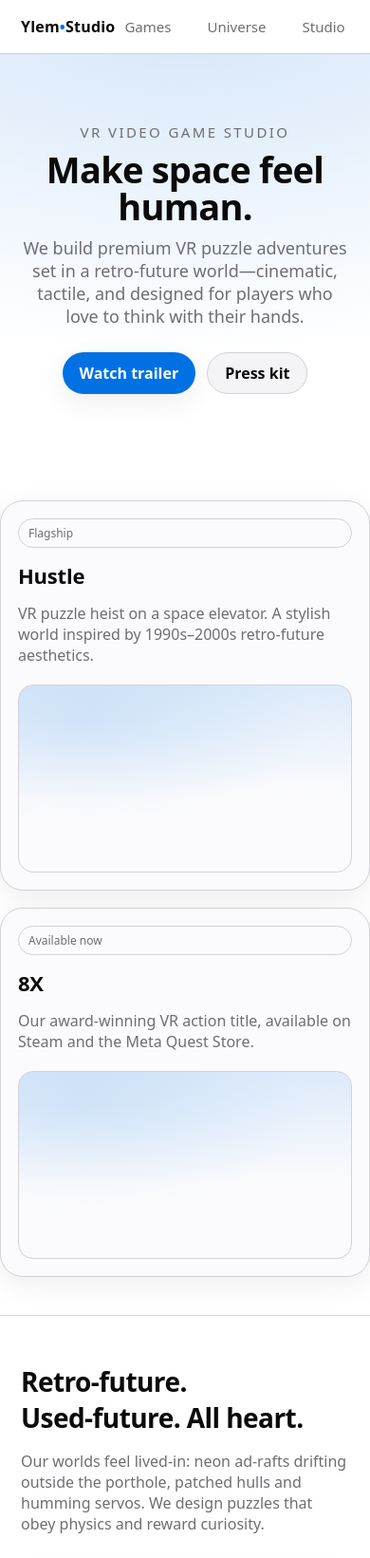
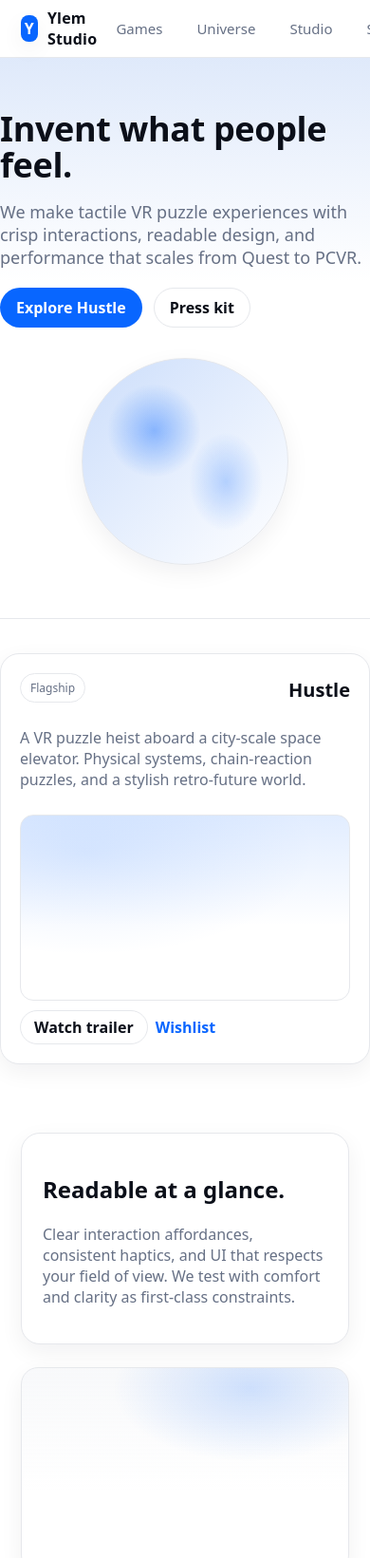
Before and after one commit to lch9527/YlemWebSide, a plain HTML site: page index.html in a window 390 px wide. Shown: the top 1641 px of the page at 95% size. Drawn offline with Linux system fonts and the light colour scheme.

Commit message:
Update new templated

```diff
--- a/index.html
+++ b/index.html
@@ -4,15 +4,18 @@
     <meta charset="utf-8" />
     <meta name="viewport" content="width=device-width, initial-scale=1" />
     <title>Ylem Studio — VR Games</title>
-    <meta name="description" content="Ylem Studio is a VR video game company crafting cinematic, highly tactile puzzle adventures in a retro‑future universe." />
+    <meta name="description" content="Ylem Studio crafts premium VR puzzle adventures in a retro‑future universe." />
     <link rel="preconnect" href="https://fonts.gstatic.com" crossorigin>
     <link rel="stylesheet" href="styles.css">
   </head>
   <body>
-    <!-- Nav -->
-    <header class="nav">
+    <!-- Top Bar -->
+    <header class="nav" role="banner">
       <div class="container nav-inner">
-        <a class="brand" href="#" aria-label="Ylem Studio home">Ylem<span class="dot">•</span>Studio</a>
+        <a class="brand" href="#" aria-label="Ylem Studio home">
+          <span class="glyph">Y</span>
+          <span class="brand-text">Ylem Studio</span>
+        </a>
         <nav class="menu" aria-label="primary">
           <a href="#games">Games</a>
           <a href="#universe">Universe</a>
@@ -23,97 +26,90 @@
     </header>
 
     <!-- Hero -->
-    <section class="hero">
-      <div class="container">
-        <div class="eyebrow">VR Video Game Studio</div>
-        <h1>Make space feel human.</h1>
-        <p class="lead">We build premium VR puzzle adventures set in a retro‑future world—cinematic, tactile, and designed for players who love to think with their hands.</p>
-        <div class="cta-row">
-          <a class="btn" href="#trailer" aria-label="Watch the Hustle trailer">Watch trailer</a>
-          <a class="btn secondary" href="#press" aria-label="Open the press kit">Press kit</a>
+    <section class="hero meta-hero">
+      <div class="container hero-grid">
+        <div class="hero-copy">
+          <h1>Invent what people feel.</h1>
+          <p class="lead">We make tactile VR puzzle experiences with crisp interactions, readable design, and performance that scales from Quest to PCVR.</p>
+          <div class="cta-row">
+            <a class="btn btn-solid" href="#games">Explore Hustle</a>
+            <a class="btn btn-ghost" href="#press">Press kit</a>
+          </div>
+        </div>
+        <div class="hero-art" aria-hidden="true">
+          <div class="orb"></div>
         </div>
       </div>
     </section>
 
-    <!-- Marquee cards -->
-    <section id="games" class="marquee container">
-      <div class="grid">
-        <article class="card reveal">
-          <span class="chip">Flagship</span>
-          <h3>Hustle</h3>
-          <p>VR puzzle heist on a space elevator. A stylish world inspired by 1990s–2000s retro‑future aesthetics.</p>
+    <!-- Product card(s) -->
+    <section id="games" class="section container">
+      <div class="cards">
+        <article class="card">
+          <div class="card-top">
+            <span class="tag">Flagship</span>
+            <h3>Hustle</h3>
+          </div>
+          <p class="muted">A VR puzzle heist aboard a city‑scale space elevator. Physical systems, chain‑reaction puzzles, and a stylish retro‑future world.</p>
           <div class="thumb" role="img" aria-label="Hustle promo art placeholder"></div>
-        </article>
-        <article class="card reveal">
-          <span class="chip">Available now</span>
-          <h3>8X</h3>
-          <p>Our award‑winning VR action title, available on Steam and the Meta Quest Store.</p>
-          <div class="thumb" role="img" aria-label="8X game art placeholder"></div>
+          <div class="card-actions">
+            <a class="btn btn-ghost-sm" href="#trailer">Watch trailer</a>
+            <a class="btn btn-link" href="#wishlist">Wishlist</a>
+          </div>
         </article>
       </div>
     </section>
 
-    <!-- Feature rows -->
-    <section id="universe" class="feature">
-      <div class="container row">
-        <div class="copy">
-          <h2>Retro‑future. Used‑future. All heart.</h2>
-          <p>Our worlds feel lived‑in: neon ad‑rafts drifting outside the porthole, patched hulls and humming servos. We design puzzles that obey physics and reward curiosity.</p>
+    <!-- Split feature -->
+    <section id="universe" class="section split">
+      <div class="container split-grid">
+        <div class="panel">
+          <h2>Readable at a glance.</h2>
+          <p class="muted">Clear interaction affordances, consistent haptics, and UI that respects your field of view. We test with comfort and clarity as first‑class constraints.</p>
         </div>
-        <div class="mock" aria-hidden="true"></div>
+        <div class="panel mock" aria-hidden="true"></div>
       </div>
     </section>
 
-    <section id="studio" class="feature">
-      <div class="container row">
-        <div class="mock" aria-hidden="true"></div>
-        <div class="copy">
-          <h2>Built by VR obsessives.</h2>
-          <p>Founded by engineers and artists who ship for Meta Quest, SteamVR, and beyond. We obsess over hand feel, performance, and legibility—down to the last shader.</p>
+    <section id="studio" class="section split">
+      <div class="container split-grid">
+        <div class="panel mock" aria-hidden="true"></div>
+        <div class="panel">
+          <h2>Engineering for presence.</h2>
+          <p class="muted">We obsess over frame timing, shader cost, and hand‑feel. Our teams ship to Meta Quest and SteamVR with deterministic performance budgets.</p>
         </div>
       </div>
     </section>
 
     <!-- Footer -->
-    <footer id="support">
+    <footer id="support" class="footer">
       <div class="container foot">
-        <div class="foot-grid">
+        <div class="foot-columns">
           <div>
-            <h4>Ylem Studio</h4>
-            <p>Crafting premium VR titles with tactile puzzle design.</p>
+            <h4 class="foot-h">Ylem Studio</h4>
+            <p class="muted">VR games, built with care.</p>
           </div>
           <div>
-            <h4>Games</h4>
+            <h4 class="foot-h">Links</h4>
             <a href="#games">Hustle</a><br />
-            <a href="#games">8X</a>
-          </div>
-          <div>
-            <h4>Studio</h4>
             <a href="#studio">About</a><br />
             <a href="#press">Press Kit</a>
           </div>
           <div>
-            <h4>Contact</h4>
+            <h4 class="foot-h">Contact</h4>
             <a href="mailto:hello@ylemstudio.com">hello@ylemstudio.com</a><br />
             <a href="#">Twitter / X</a>
           </div>
         </div>
         <div class="copyright">
-          <span>© <span id="year"></span> Ylem Studio. All rights reserved.</span>
-          <span>Privacy · Terms</span>
+          <span>© <span id="year"></span> Ylem Studio</span>
+          <span class="muted">Privacy · Terms</span>
         </div>
       </div>
     </footer>
 
     <script>
-      // Set year; add gentle in-view reveal for cards
       document.getElementById('year').textContent = new Date().getFullYear();
-
-      if (window.matchMedia('(prefers-reduced-motion: no-preference)').matches) {
-        const show = entries => entries.forEach(e => e.isIntersecting && e.target.classList.add('in'));
-        const io = new IntersectionObserver(show, { threshold: .18 });
-        document.querySelectorAll('.reveal').forEach(el => io.observe(el));
-      }
     </script>
   </body>
 </html>
--- a/styles.css
+++ b/styles.css
@@ -1,143 +1,141 @@
 /*
-  Ylem Studio — Apple-inspired styles (split file)
-  Minimal, airy layout with large type and generous spacing
+  Ylem Studio — Meta-inspired styles
+  Clean left-aligned hero, bold blue, rounded cards, thin separators, pill buttons
 */
 
-:root {
-  --bg: #ffffff;
-  --text: #0a0a0a;
-  --muted: #6e6e73;
-  --line: #d2d2d7;
-  --accent: #0071e3;
-  --accent-ink: #ffffff;
-  --card: #fbfbfd;
-  --blur: rgba(255,255,255,.7);
-  --shadow: 0 8px 30px rgba(0,0,0,.07);
+:root{
+  --bg:#fff;
+  --ink:#0b0f19;
+  --muted:#667085;
+  --line:#e6e8ec;
+  --blue:#0866ff;
+  --blue-ink:#fff;
+  --surface:#f7f8fa;
+  --card:#ffffff;
+  --shadow:0 8px 24px rgba(16,24,40,.06);
 }
 
-@media (prefers-color-scheme: dark) {
-  :root {
-    --bg: #000000;
-    --text: #f5f5f7;
-    --muted: #a1a1a6;
-    --line: #2a2a2c;
-    --accent: #0a84ff;
-    --accent-ink: #0a0a0a;
-    --card: #0c0c0d;
-    --blur: rgba(17,17,17,.65);
-    --shadow: 0 12px 40px rgba(0,0,0,.45);
+@media(prefers-color-scheme:dark){
+  :root{
+    --bg:#0a0b0f;
+    --ink:#f2f4f7;
+    --muted:#98a2b3;
+    --line:#1f2937;
+    --blue:#1b74ff;
+    --blue-ink:#e6f0ff;
+    --surface:#0f1117;
+    --card:#0c0f14;
+    --shadow:0 10px 28px rgba(0,0,0,.5);
   }
 }
 
-* { box-sizing: border-box; }
-html, body { height: 100%; }
-body {
-  margin: 0;
+*{box-sizing:border-box}
+html,body{height:100%}
+body{
+  margin:0;
   font-family: ui-sans-serif, system-ui, -apple-system, "SF Pro Text", "SF Pro Display", Segoe UI, Roboto, Helvetica, Arial;
-  color: var(--text);
-  background: var(--bg);
-  -webkit-font-smoothing: antialiased;
-  -moz-osx-font-smoothing: grayscale;
-  text-rendering: optimizeLegibility;
+  color:var(--ink);
+  background:var(--bg);
+  -webkit-font-smoothing:antialiased;
+  -moz-osx-font-smoothing:grayscale;
 }
 
-a { color: inherit; text-decoration: none; }
+a{color:inherit;text-decoration:none}
+.container{max-width:1180px;margin:0 auto;padding:0 22px}
 
-.container { max-width: 1180px; margin: 0 auto; padding: 0 22px; }
-
-/* Glassy global nav */
-.nav {
-  position: sticky; top: 0; z-index: 50;
-  backdrop-filter: saturate(180%) blur(12px);
-  background: color-mix(in srgb, var(--blur) 92%, transparent);
-  border-bottom: 1px solid var(--line);
+/* Nav */
+.nav{
+  position:sticky;top:0;z-index:40;
+  background:color-mix(in srgb, var(--bg) 80%, transparent);
+  backdrop-filter:saturate(160%) blur(8px);
+  border-bottom:1px solid var(--line);
 }
-.nav-inner {
-  display: flex; align-items: center; justify-content: space-between;
-  height: 56px;
+.nav-inner{display:flex;align-items:center;justify-content:space-between;height:60px}
+.brand{display:flex;align-items:center;gap:10px;font-weight:700}
+.brand .glyph{
+  display:grid;place-items:center;width:28px;height:28px;border-radius:8px;
+  background:var(--blue);color:var(--blue-ink);font-weight:800;
+  letter-spacing:.2px;box-shadow:var(--shadow)
 }
-.brand { font-weight: 700; letter-spacing: .2px; }
-.brand .dot { color: var(--accent); }
-.menu { display: flex; gap: 18px; align-items: center; }
-.menu a { color: var(--muted); font-size: 15px; padding: 8px 10px; border-radius: 10px; }
-.menu a:hover { color: var(--text); background: color-mix(in srgb, var(--line) 30%, transparent); }
+.brand-text{letter-spacing:.2px}
+.menu{display:flex;gap:16px}
+.menu a{color:var(--muted);font-size:15px;padding:8px 10px;border-radius:10px}
+.menu a:hover{color:var(--ink);background:color-mix(in srgb, var(--line) 35%, transparent)}
 
 /* Hero */
-.hero {
-  position: relative; overflow: clip;
-  display: grid; place-items: center; text-align: center;
-  padding: clamp(72px, 12vw, 160px) 0;
+.meta-hero{
+  background:linear-gradient(180deg, color-mix(in srgb, var(--blue) 10%, var(--surface)) 0%, var(--bg) 40%);
+  border-bottom:1px solid var(--line);
+}
+.hero-grid{
+  display:grid;grid-template-columns:1.1fr .9fr;gap:32px;align-items:center;
+  padding: clamp(56px, 12vw, 120px) 0;
+}
+.hero-copy h1{font-size: clamp(36px, 6vw, 64px);line-height:1.05;margin:0 0 10px;letter-spacing:-.01em}
+.lead{color:var(--muted);font-size: clamp(18px, 2.2vw, 20px);max-width:620px}
+.cta-row{margin-top:20px;display:flex;gap:12px;flex-wrap:wrap}
+.btn{
+  display:inline-flex;align-items:center;justify-content:center;gap:8px;
+  height:42px;padding:0 16px;border-radius:999px;font-weight:600;border:1px solid transparent;
+  transition:transform .12s ease, background .2s ease, border-color .2s ease, box-shadow .2s ease
+}
+.btn:focus{outline: none; box-shadow:0 0 0 3px color-mix(in srgb, var(--blue) 30%, transparent)}
+.btn-solid{background:var(--blue);color:var(--blue-ink)}
+.btn-solid:hover{transform:translateY(-1px);filter:saturate(1.05)}
+.btn-ghost{background:transparent;border-color:var(--line);color:var(--ink)}
+.btn-ghost:hover{background:color-mix(in srgb, var(--line) 30%, transparent)}
+.hero-art{display:grid;place-items:center}
+.orb{
+  width:min(56vw,520px);aspect-ratio:1/1;border-radius:50%;
   background:
-    radial-gradient(1200px 600px at 50% -10%, color-mix(in srgb, var(--accent) 15%, transparent) 0, transparent 60%),
-    linear-gradient(180deg, color-mix(in srgb, var(--card) 80%, transparent), transparent 60%);
-}
-.eyebrow { color: var(--muted); font-size: 15px; letter-spacing: .16em; text-transform: uppercase; }
-.hero h1 { font-size: clamp(38px, 6.2vw, 80px); line-height: 1.02; margin: 10px 0 12px; letter-spacing: -.02em; }
-.lead { color: var(--muted); font-size: clamp(18px, 2.2vw, 22px); max-width: 820px; margin: 0 auto; }
-.cta-row { margin-top: 26px; display: flex; gap: 12px; justify-content: center; flex-wrap: wrap; }
-.btn {
-  display: inline-flex; align-items: center; justify-content: center; gap: 8px;
-  height: 44px; padding: 0 18px; border-radius: 999px; font-weight: 600;
-  background: var(--accent); color: var(--accent-ink); box-shadow: var(--shadow);
-  transition: transform .12s ease, filter .2s ease;
-}
-.btn:hover { transform: translateY(-1px); filter: saturate(1.1); }
-.btn.secondary { background: color-mix(in srgb, var(--line) 24%, transparent); color: var(--text); box-shadow: none; border: 1px solid var(--line); }
-
-/* Product marquee cards */
-.marquee { padding: clamp(40px, 6vw, 80px) 0; }
-.grid {
-  display: grid; gap: 18px;
-  grid-template-columns: repeat(12, 1fr);
-}
-.card {
-  grid-column: span 6;
-  background: var(--card);
-  border: 1px solid var(--line);
-  border-radius: 24px; padding: clamp(18px, 2vw, 24px);
-  box-shadow: var(--shadow);
-  display: grid; gap: 10px;
-}
-.card h3 { font-size: clamp(22px, 2.4vw, 28px); margin: 4px 0; letter-spacing: -.01em; }
-.card p { color: var(--muted); margin: 0 0 10px; }
-.chip { display: inline-block; font-size: 12px; color: var(--muted); border: 1px solid var(--line); padding: 6px 10px; border-radius: 20px; }
-.thumb {
-  aspect-ratio: 16/9; border-radius: 16px; border: 1px solid var(--line); overflow: hidden;
-  background: linear-gradient(180deg, color-mix(in srgb, var(--accent) 12%, transparent), transparent 60%),
-              radial-gradient(400px 180px at 20% 20%, color-mix(in srgb, var(--accent) 10%, transparent), transparent 60%);
+    radial-gradient(closest-side at 35% 35%, color-mix(in srgb, var(--blue) 40%, transparent), transparent 65%),
+    radial-gradient(closest-side at 70% 60%, color-mix(in srgb, var(--blue) 25%, transparent), transparent 60%),
+    linear-gradient(135deg, color-mix(in srgb, var(--blue) 18%, var(--surface)), var(--bg));
+  border:1px solid var(--line);
+  box-shadow:var(--shadow);
 }
 
-/* Feature rows */
-.feature { padding: clamp(50px, 8vw, 120px) 0; border-top: 1px solid var(--line); }
-.feature .row { display: grid; grid-template-columns: 1.1fr .9fr; gap: clamp(20px, 4vw, 60px); align-items: center; }
-.feature h2 { font-size: clamp(28px, 4.6vw, 54px); letter-spacing: -.02em; margin: 0; }
-.feature p { color: var(--muted); font-size: clamp(16px, 2vw, 20px); }
-.mock {
-  aspect-ratio: 16 / 10; border-radius: 24px; border: 1px solid var(--line);
+/* Sections */
+.section{padding: clamp(36px, 8vw, 96px) 0}
+.cards{display:grid;grid-template-columns:repeat(12,1fr);gap:18px}
+.card{
+  grid-column: span 12;
+  background:var(--card);border:1px solid var(--line);border-radius:20px;padding:20px;
+  box-shadow:var(--shadow);display:grid;gap:10px
+}
+.card-top{display:flex;justify-content:space-between;align-items:center}
+.tag{font-size:12px;color:var(--muted);border:1px solid var(--line);padding:6px 10px;border-radius:999px}
+.card h3{margin:4px 0 0;font-size: clamp(20px, 2.4vw, 28px)}
+.muted{color:var(--muted)}
+.thumb{
+  aspect-ratio:16/9;border-radius:14px;border:1px solid var(--line);background:
+    linear-gradient(180deg, color-mix(in srgb, var(--blue) 12%, transparent), transparent 60%),
+    radial-gradient(400px 180px at 20% 20%, color-mix(in srgb, var(--blue) 10%, transparent), transparent 60%);
+}
+.card-actions{display:flex;gap:8px;align-items:center}
+.btn-ghost-sm{height:36px;padding:0 14px;border-radius:999px;border:1px solid var(--line);background:transparent}
+.btn-ghost-sm:hover{background:color-mix(in srgb, var(--line) 30%, transparent)}
+.btn-link{height:auto;padding:0;border:none;color:var(--blue);font-weight:600}
+.btn-link:hover{text-decoration:underline}
+
+/* Split features */
+.split-grid{display:grid;grid-template-columns:1.1fr .9fr;gap:24px;align-items:center}
+.panel{background:var(--card);border:1px solid var(--line);border-radius:20px;padding:22px;box-shadow:var(--shadow)}
+.mock{
+  aspect-ratio:16/10;border-radius:18px;border:1px solid var(--line);
   background:
-    radial-gradient(800px 400px at 70% 10%, color-mix(in srgb, var(--accent) 16%, transparent), transparent 60%),
-    linear-gradient(180deg, color-mix(in srgb, var(--card) 86%, transparent), transparent 60%);
-  box-shadow: var(--shadow);
+    radial-gradient(70% 60% at 70% 10%, color-mix(in srgb, var(--blue) 18%, transparent), transparent 60%),
+    linear-gradient(180deg, color-mix(in srgb, var(--surface) 90%, transparent), transparent 60%);
 }
 
 /* Footer */
-footer { border-top: 1px solid var(--line); }
-.foot { padding: 36px 0 60px; color: var(--muted); font-size: 14px; }
-.foot-grid { display: grid; grid-template-columns: repeat(4, 1fr); gap: 16px; }
-.foot h4 { color: var(--text); margin: 0 0 10px; font-size: 14px; }
-.foot a { color: var(--muted); }
-.foot a:hover { color: var(--text); }
-.copyright { margin-top: 28px; border-top: 1px solid var(--line); padding-top: 18px; display: flex; justify-content: space-between; gap: 12px; flex-wrap: wrap; }
+.footer{border-top:1px solid var(--line)}
+.foot{padding:28px 0 56px;font-size:14px}
+.foot-columns{display:grid;grid-template-columns:repeat(3,1fr);gap:16px}
+.foot-h{margin:0 0 10px}
+.copyright{margin-top:22px;border-top:1px solid var(--line);padding-top:16px;display:flex;justify-content:space-between;gap:12px;flex-wrap:wrap}
 
-/* Utilities & responsive */
-.sr-only { position: absolute; width: 1px; height: 1px; padding: 0; margin: -1px; overflow: hidden; clip: rect(0,0,0,0); white-space: nowrap; border: 0; }
-
-@media (max-width: 1024px) {
-  .card { grid-column: span 12; }
-  .feature .row { grid-template-columns: 1fr; }
+/* Responsive */
+@media(max-width:1024px){
+  .hero-grid,.split-grid{grid-template-columns:1fr}
 }
-
-@media (prefers-reduced-motion: no-preference) {
-  .reveal { opacity: 0; transform: translateY(12px); transition: opacity .6s ease, transform .6s ease; }
-  .reveal.in { opacity: 1; transform: translateY(0); }
-}
```
